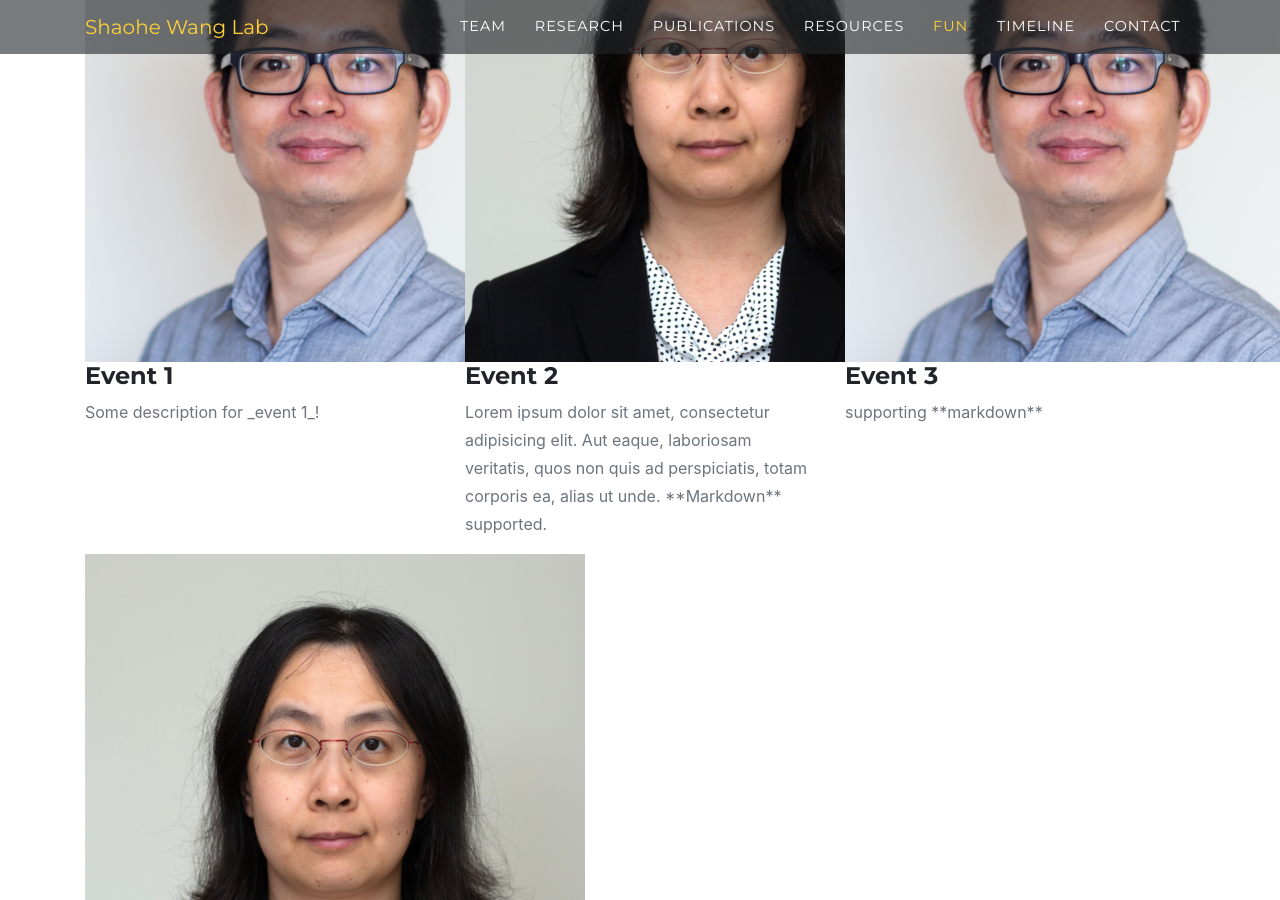
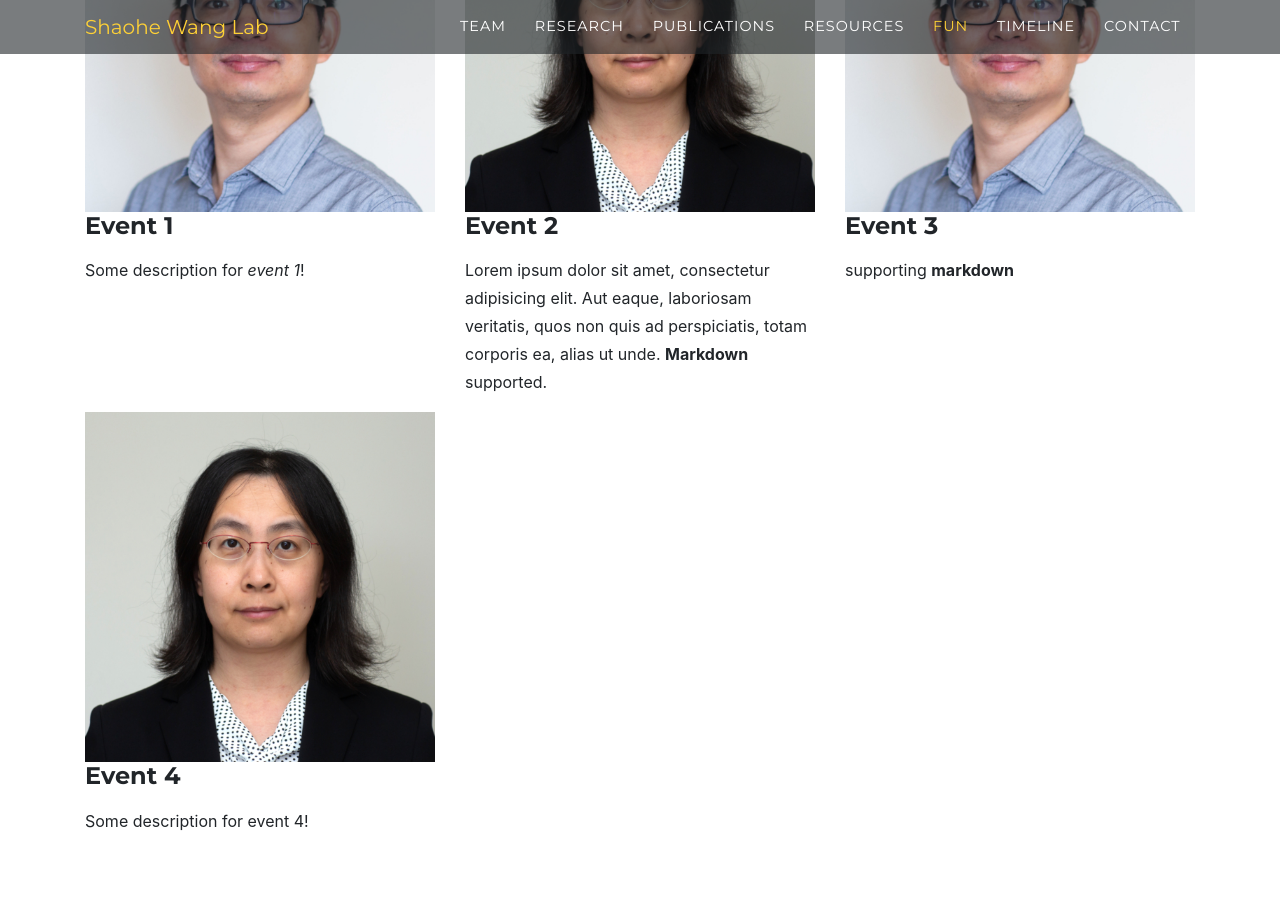
Before and after one commit to shaohewanglab/shaohewanglab.github.io, a Jekyll site: the page built from index.md, in a window 1280 px wide and 900 px high, scrolled down 3422 px. Built offline with Jekyll 4.4.1, drawn with Linux system fonts in a browser that asks for light colours; some web fonts are replaced.

Commit message:
Update fun.html

```diff
--- a/_includes/fun.html
+++ b/_includes/fun.html
@@ -9,12 +9,11 @@
     </div>
     <div class="row">
     {% for event in site.data.sitetext[site.locale].fun.events %}
-      <div class="col-sm-4">
-        <div class="fun-member">
-          <img class="mx-auto" src="{{ event.image }}" alt="{{ event.name }}">
+      <div class="col-md-4 col-sm-6">
+        <div class="fun-event">
+          <img class="img-fluid" src="{{ event.image }}" alt="{{ event.name }}">
           <h4>{{ event.name }}</h4>
-          <h5 class="text-muted"></h5>
-          <p class="text-muted">{{ event.description }}</p>
+          <p class="text-muted">{{ event.description | markdownify }}</p>
         </div>
       </div>
     {% endfor %}
```
